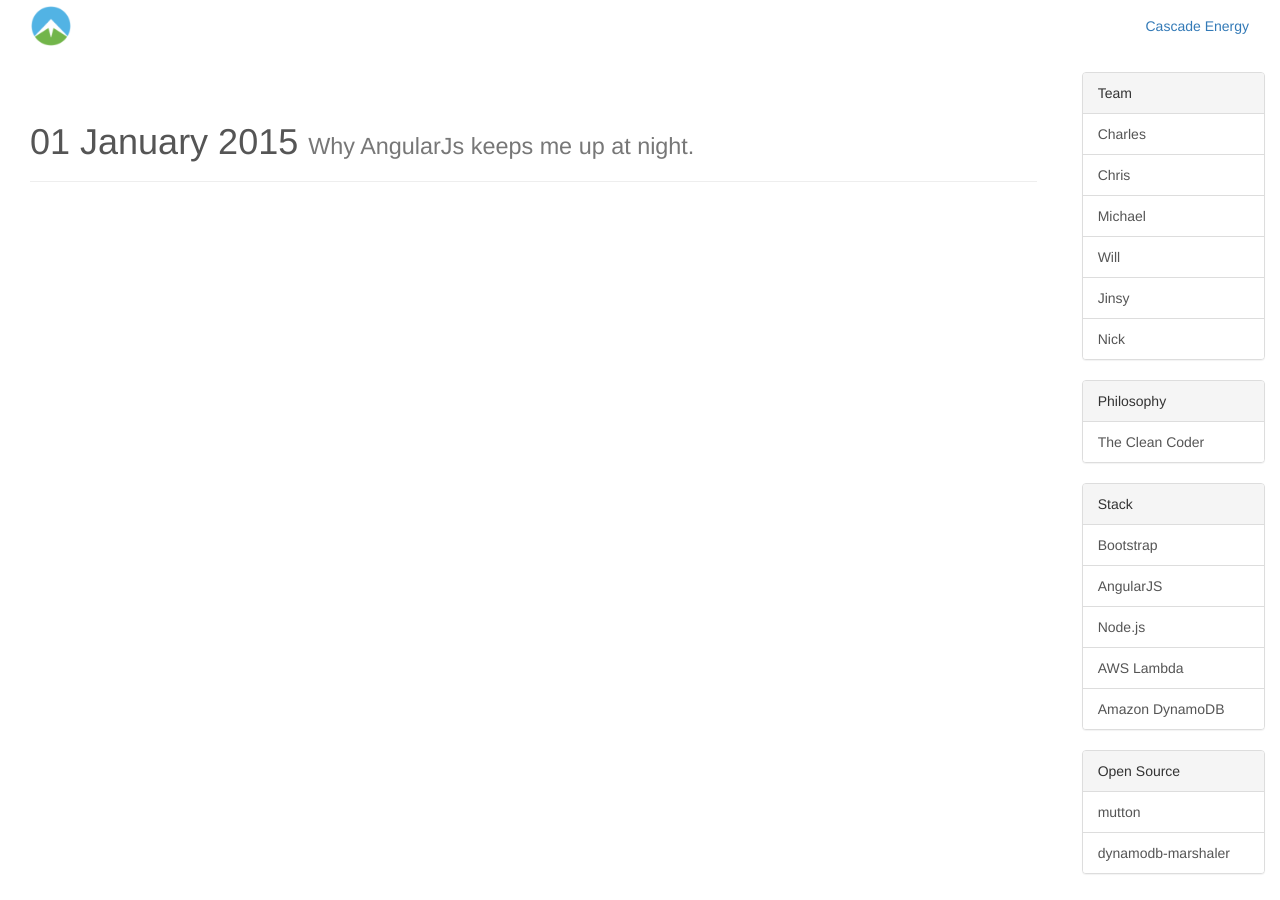
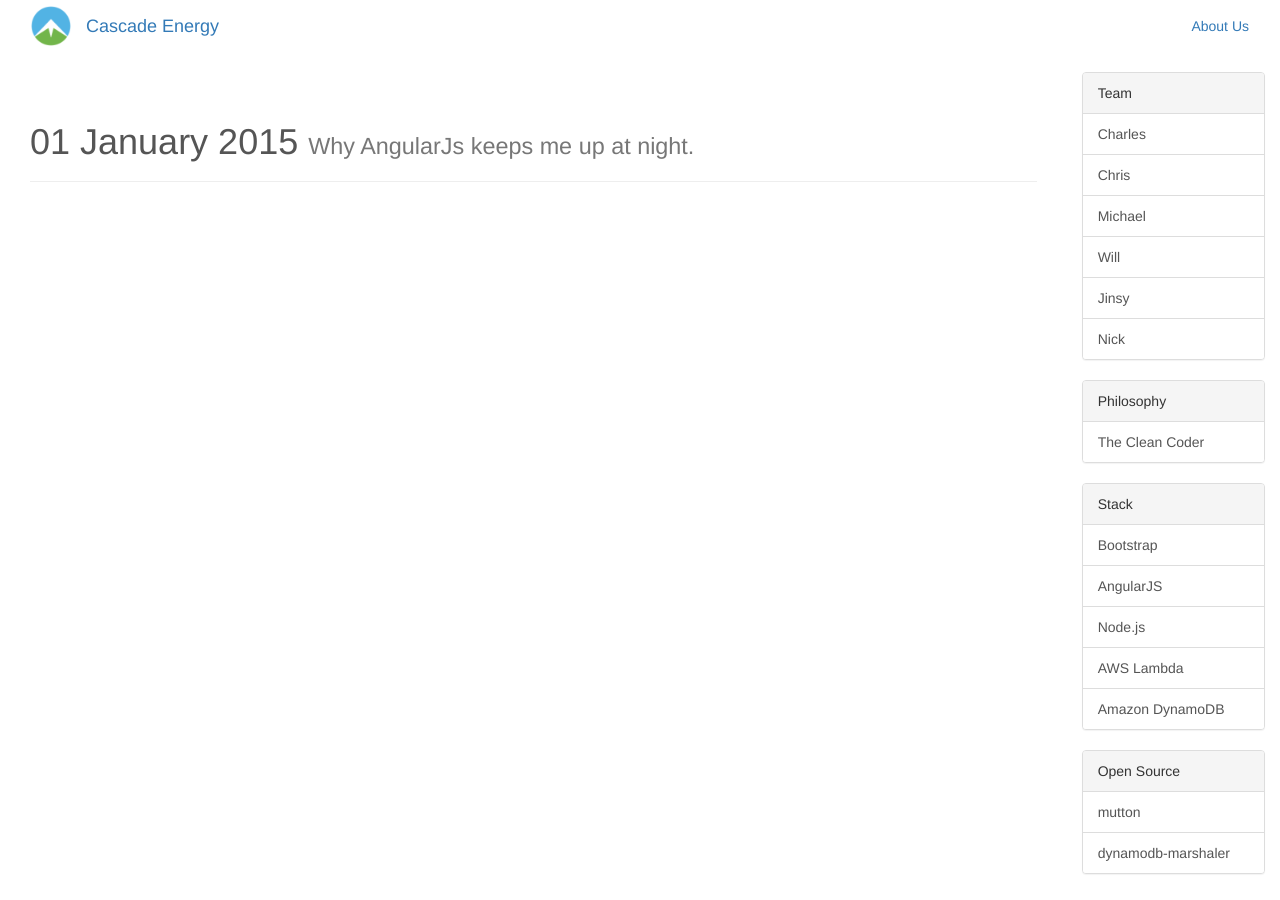
Before and after one commit to noTxt/CascadeEnergy.github.io, a Jekyll site: the page built from src/index.html, in a window 1280 px wide. Built offline with Jekyll 4.4.1, drawn with Linux system fonts in a browser that asks for light colours; nearby versions of some CDN libraries; library files that are not in the unit come from our copies.

Commit message:
pr comments: adding name

```diff
--- a/src/_includes/nav.html
+++ b/src/_includes/nav.html
@@ -2,11 +2,13 @@
     <div class="container-fluid">
         <div class="navbar-header">
             <a class="navbar-brand" href="/">
-                <img alt="Brand" src="/img/logo.png">
+                <img alt="Cascade Energy" src="/img/logo.png">
+
             </a>
+            <a class="navbar-brand" href="/">Cascade Energy</a>
         </div>
         <ul class="nav navbar-nav navbar-right">
-            <li><a href="/about">Cascade Energy</a></li>
+            <li><a href="/about">About Us</a></li>
         </ul>
     </div>
 </nav>
```
